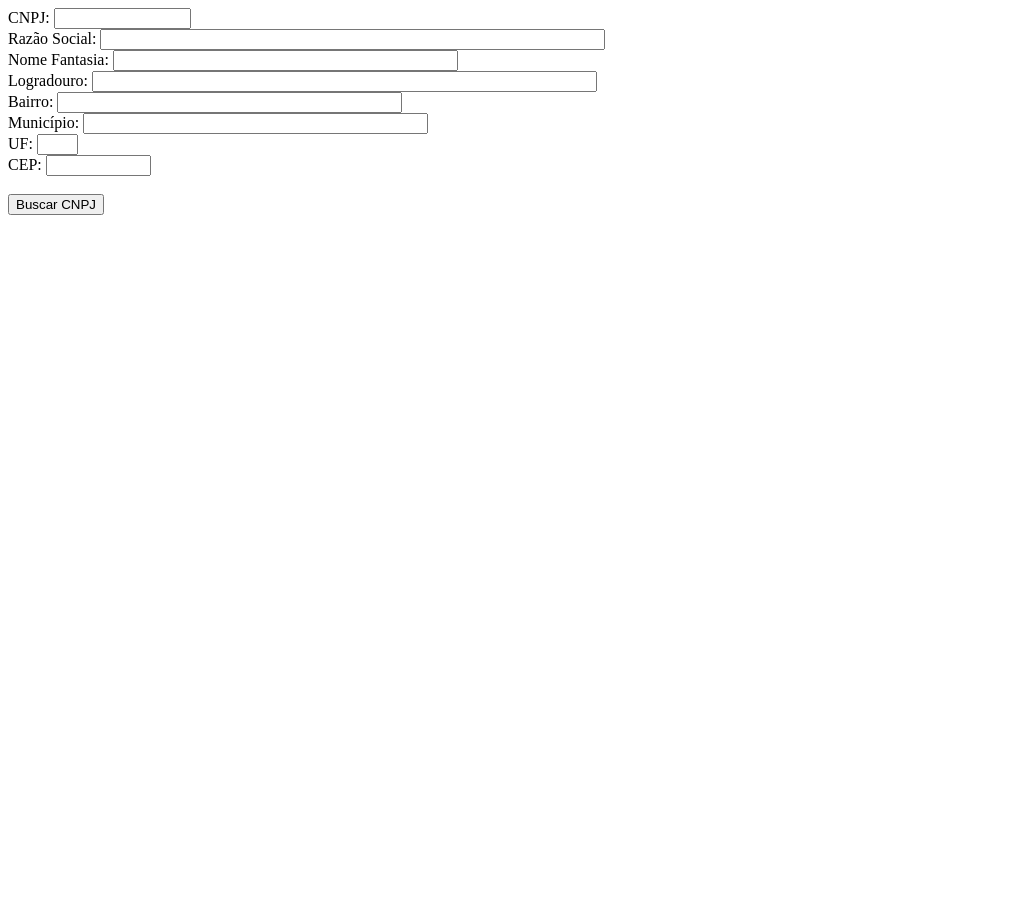
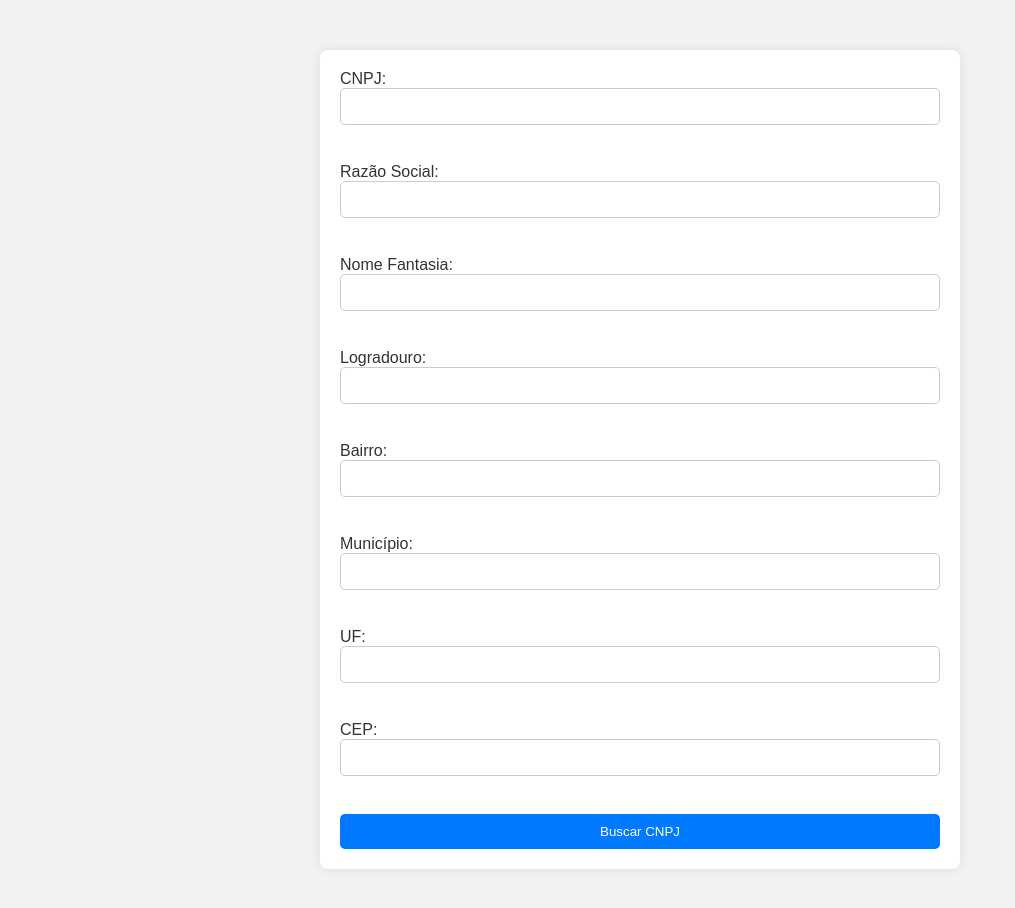
Before and after one commit to MarcooAurelio/nuvens-cnpj, a plain HTML site: page index.html in a window 1280 px wide. Shown: the whole page, without its empty margins (0-1015 px from the left). Before the commit the page ends 800 px from the top, so only its background shows below. Drawn offline with Linux system fonts and the light colour scheme.

Commit message:
Add files via upload

```diff
--- a/index.html
+++ b/index.html
@@ -4,25 +4,102 @@
     <meta charset="UTF-8">
     <meta name="viewport" content="width=device-width, initial-scale=1.0">
     <title>Página com pesquisa CNPJ</title>
+    <style>
+        body {
+            font-family: Arial, sans-serif;
+            background-color: #f2f2f2;
+            margin: 0;
+            padding: 0;
+        }
+
+        form {
+            max-width: 600px;
+            margin: 50px auto;
+            padding: 20px;
+            background-color: #fff;
+            border-radius: 8px;
+            box-shadow: 0 0 10px rgba(0, 0, 0, 0.1);
+        }
+
+        label {
+            display: block;
+            margin-bottom: 10px;
+            color: #333;
+        }
+
+        input[type="text"] {
+            width: calc(100% - 22px);
+            padding: 10px;
+            border: 1px solid #ccc;
+            border-radius: 5px;
+            margin-bottom: 10px;
+        }
+
+        input[type="button"] {
+            width: 100%;
+            padding: 10px;
+            background-color: #007bff;
+            border: none;
+            border-radius: 5px;
+            color: #fff;
+            cursor: pointer;
+        }
+
+        input[type="button"]:hover {
+            background-color: #0056b3;
+        }
+
+        input[type="button"]:focus {
+            outline: none;
+        }
+
+        #resultados {
+            margin-top: 20px;
+        }
+    </style>
 </head>
 <body>
+    <form method="get" action=".">
+        <label>CNPJ:
+            <input name="cnpj" type="text" id="cnpj" value="" size="14" maxlength="18"/>
+        </label><br />
+        <label>Razão Social:
+            <input name="razaoSocial" type="text" id="razaoSocial" size="60" />
+        </label><br />
+        <label>Nome Fantasia:
+            <input name="nomeFantasia" type="text" id="nomeFantasia" size="40" />
+        </label><br />
+        <label>Logradouro:
+            <input name="logradouro" type="text" id="logradouro" size="60" />
+        </label><br />
+        <label>Bairro:
+            <input name="bairro" type="text" id="bairro" size="40" />
+        </label><br />
+        <label>Município:
+            <input name="municipio" type="text" id="municipio" size="40" />
+        </label><br />
+        <label>UF:
+            <input name="uf" type="text" id="uf" size="2" />
+        </label><br />
+        <label>CEP:
+            <input name="cep" type="text" id="cep" size="10" maxlength="9" />
+        </label><br />
+        <input type="button" value="Buscar CNPJ" onclick="pesquisar_cnpj()"/>
+    </form>
 
     <script>
-
         function limpa_formulario_cnpj() {
-
-            document.getElementById('razaoSocial').value=("");
-            document.getElementById('nomeFantasia').value=("");
-            document.getElementById('logradouro').value=("");
-            document.getElementById('bairro').value=("");
-            document.getElementById('municipio').value=("");
-            document.getElementById('uf').value=("");
-            document.getElementById('cep').value=("");
+            document.getElementById('razaoSocial').value = "";
+            document.getElementById('nomeFantasia').value = "";
+            document.getElementById('logradouro').value = "";
+            document.getElementById('bairro').value = "";
+            document.getElementById('municipio').value = "";
+            document.getElementById('uf').value = "";
+            document.getElementById('cep').value = "";
         }
 
         function exibir_resultado_cnpj(data) {
             if (data.status === "OK") {
-
                 document.getElementById('razaoSocial').value = data.nome;
                 document.getElementById('nomeFantasia').value = data.fantasia;
                 document.getElementById('logradouro').value = data.logradouro;
@@ -31,37 +108,29 @@
                 document.getElementById('uf').value = data.uf;
                 document.getElementById('cep').value = data.cep;
             } else {
-
                 limpa_formulario_cnpj();
                 alert("CNPJ não encontrado.");
             }
         }
 
-    function pesquisar_cnpj(cnpj) {
+        function pesquisar_cnpj() {
+            var cnpj = document.getElementById('cnpj').value.replace(/[^\d]+/g, ''); // Remover caracteres não numéricos
 
             var url = 'https://cors-anywhere.herokuapp.com/https://www.receitaws.com.br/v1/cnpj/' + cnpj;
 
-        fetch(url )
+            fetch(url)
                 .then(response => {
                     if (!response.ok) {
                         throw new Error('Erro ao obter informações do CNPJ. Código do status: ' + response.status);
                     }
-                return response.text();
+                    return response.json();
                 })
                 .then(data => {
-
-                if (data.trim().length > 0) {
-
-                    try {
-                        const jsonData = JSON.parse(data);
-                        exibir_resultado_cnpj(jsonData);
-                    } catch (error) {
-                        console.error('Erro ao analisar resposta JSON:', error);
-                        alert("Erro ao obter informações do CNPJ. Por favor, tente novamente mais tarde.");
-                    }
+                    if (data.status === "OK") {
+                        exibir_resultado_cnpj(data);
                     } else {
-                    console.error('Resposta vazia ou inválida.');
-                    alert("Erro ao obter informações do CNPJ. Resposta vazia ou inválida.");
+                        limpa_formulario_cnpj();
+                        alert("CNPJ não encontrado.");
                     }
                 })
                 .catch(error => {
@@ -70,29 +139,5 @@
                 });
         }
     </script>
-    </head>
-
-    <body>
-
-      <form method="get" action=".">
-        <label>CNPJ:
-        <input name="cnpj" type="text" id="cnpj" value="" size="14" maxlength="18"/></label><br />
-        <label>Razão Social:
-        <input name="razaoSocial" type="text" id="razaoSocial" size="60" /></label><br />
-        <label>Nome Fantasia:
-        <input name="nomeFantasia" type="text" id="nomeFantasia" size="40" /></label><br />
-        <label>Logradouro:
-        <input name="logradouro" type="text" id="logradouro" size="60" /></label><br />
-        <label>Bairro:
-        <input name="bairro" type="text" id="bairro" size="40" /></label><br />
-        <label>Município:
-        <input name="municipio" type="text" id="municipio" size="40" /></label><br />
-        <label>UF:
-        <input name="uf" type="text" id="uf" size="2" /></label><br />
-        <label>CEP:
-        <input name="cep" type="text" id="cep" size="10" maxlength="9" /></label><br />
-      </form>
-      <br>
-      <input type="button" value="Buscar CNPJ" onclick="pesquisar_cnpj(document.getElementById('cnpj').value)"/>
 </body>
 </html>
```
Lines whose indentation alone changed are shown as unchanged.
